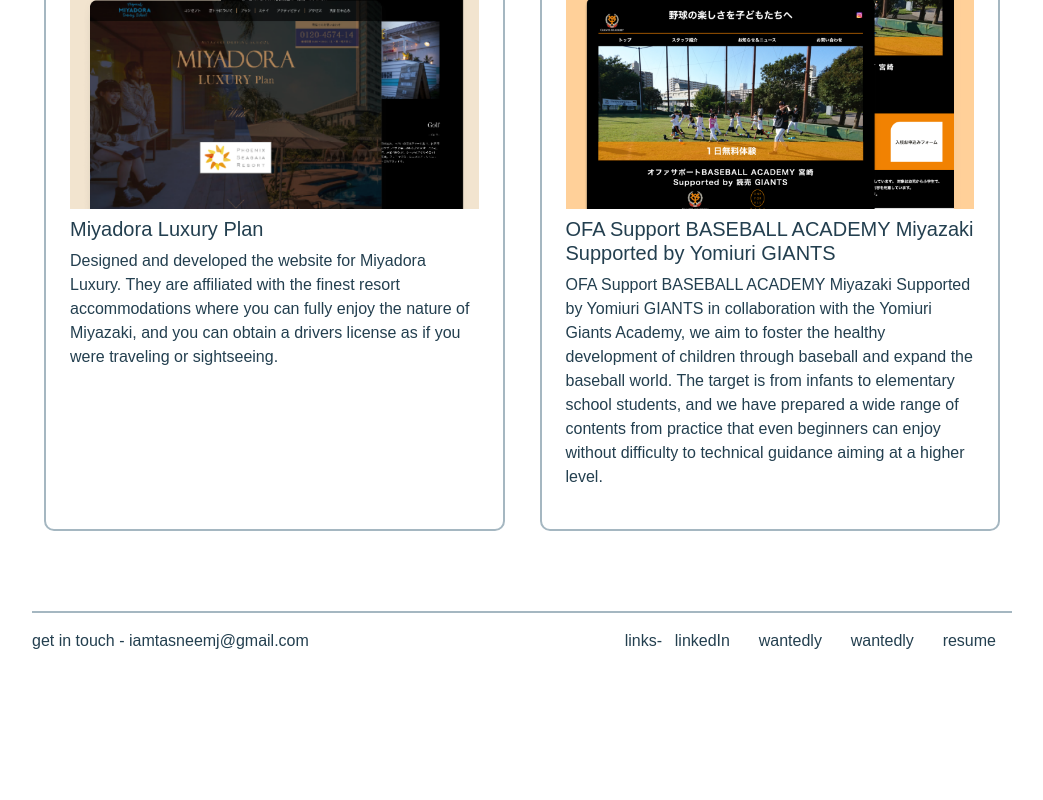
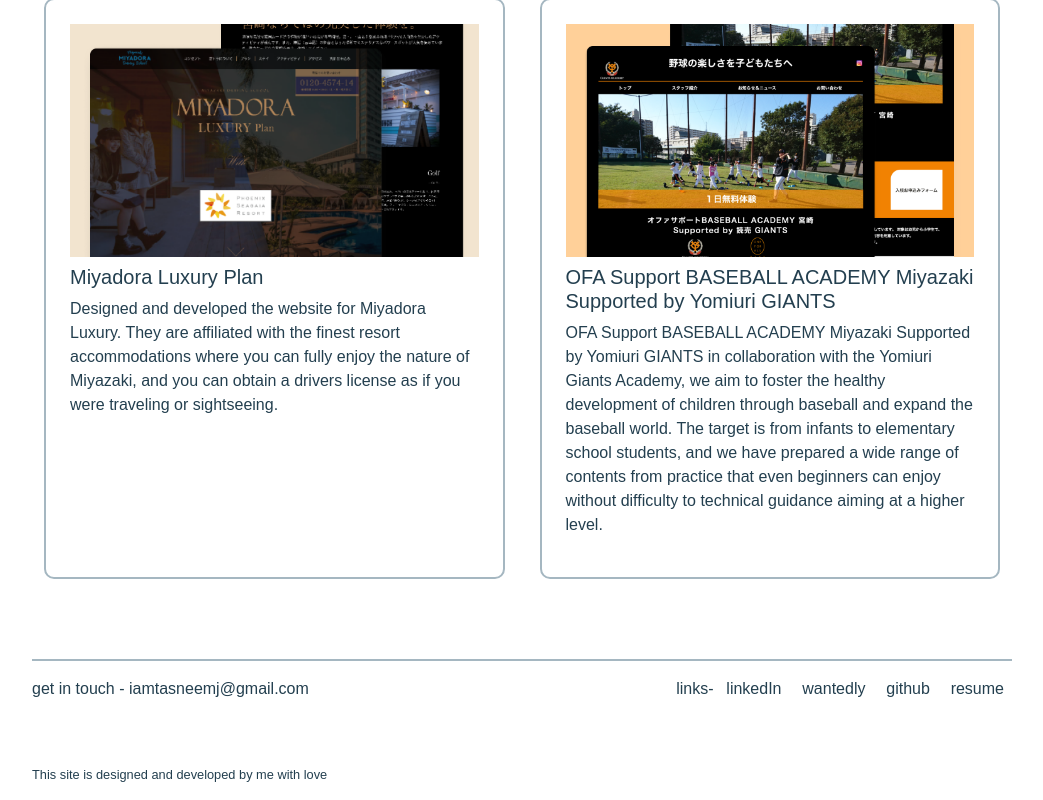
Before and after one commit to tasneemjs/portfolio, a React (Create React App) app: page /works in a window 1280 px wide. Shown: the part 961-1761 px from the top of the page, without its empty margins (118-1161 px from the left). Before the commit the page ends 1630 px from the top, so only its background shows below. Built offline with nearby package versions, Linux system fonts and the light colour scheme.

Commit message:
new changes on footer and css files

```diff
--- a/src/App.css
+++ b/src/App.css
@@ -8,35 +8,7 @@
 a{
   text-decoration: none;
 }
-@media (prefers-reduced-motion: no-preference) {
-  .App-logo {
-    animation: App-logo-spin infinite 20s linear;
-  }
-}
 
-.App-header {
-  background-color: #282c34;
-  min-height: 100vh;
-  display: flex;
-  flex-direction: column;
-  align-items: center;
-  justify-content: center;
-  font-size: calc(10px + 2vmin);
-  color: white;
-}
-
-.App-link {
-  color: #61dafb;
-}
-
-@keyframes App-logo-spin {
-  from {
-    transform: rotate(0deg);
-  }
-  to {
-    transform: rotate(360deg);
-  }
-}
 @media (max-width: 48em) {
 .App {
   padding-left: 1rem;
--- a/src/components/about/About.css
+++ b/src/components/about/About.css
@@ -7,3 +7,11 @@
 .about-grid img{
     width: 100%;
 }
+@media (max-width: 48em) {
+    .about-grid{
+      display: block;
+    }
+    .about-grid h2{
+        margin-top: 2rem;
+    }
+  }
--- a/src/components/footer/Footer.css
+++ b/src/components/footer/Footer.css
@@ -28,11 +28,15 @@
   }
   footer ul li {
     display: inline-block;
-    padding-right: 1rem;
+    padding-right: 0.5rem;
     padding-left: 0.8rem;
   }
   footer ul li:nth-child(1) {
     margin-left: 1rem;
+  }
+  .copyright{
+    font-size: 0.8rem;
+    margin-top: 3rem;
   }
 
   @media (width: 320px) {
--- a/src/components/footer/Footer.js
+++ b/src/components/footer/Footer.js
@@ -7,13 +7,13 @@
         <div className="footer-grid">
           <p>get in touch <span class="hypen3">-</span> <a href="mailto:iamtasneemj@gmail.com">iamtasneemj@gmail.com</a></p>
           <ul>
-            links <span class="hypen4">-</span><li><a href="https://www.linkedin.com/in/tasneemjannat/" target="_blank" rel="noreferrer">linkedIn</a></li>
+            links<span class="hypen4">-</span><li><a href="https://www.linkedin.com/in/tasneemjannat/" target="_blank" rel="noreferrer">linkedIn</a></li>
             <li><a href="https://www.wantedly.com/id/tasneem" target="_blank" rel="noreferrer">wantedly</a></li>
-            <li><a href="https://github.com/tasneemjs/" target="_blank" rel="noreferrer">wantedly</a></li>
+            <li><a href="https://github.com/tasneemjs/" target="_blank" rel="noreferrer">github</a></li>
             <li><a href={`/${'Tasneem_Jannat-Resume.pdf'}`} target="_blank" rel="noreferrer">resume</a></li>
           </ul>
         </div>
-
+        <p className="copyright">This site is designed and developed by me with love</p>
       </footer>
     );
   }
--- a/src/components/works/Work.css
+++ b/src/components/works/Work.css
@@ -126,8 +126,6 @@
     }
   }
 
-
-
 /* Tab Navigation */
 ul.nav {
   width: 60%;
@@ -137,6 +135,7 @@
   justify-content: space-between;
   border: 1px solid #A5B7C1;
   border-radius: 2rem;
+  margin-top: 3rem;
 }
 ul.nav li {
   width: 50%;
--- a/src/components/works/Works.js
+++ b/src/components/works/Works.js
@@ -76,7 +76,7 @@
 <section >
   <img src={Workcover} style={{ width: '-webkit-fill-available' }} alt="Cover"/>
   <div className="container">
-    <div className="Tabs">
+    <div>
 
       <ul className="nav">
       <li className={activeTab === "tab1" ? "active" : ""} onClick={handleTab1} >Frontend</li>
```
